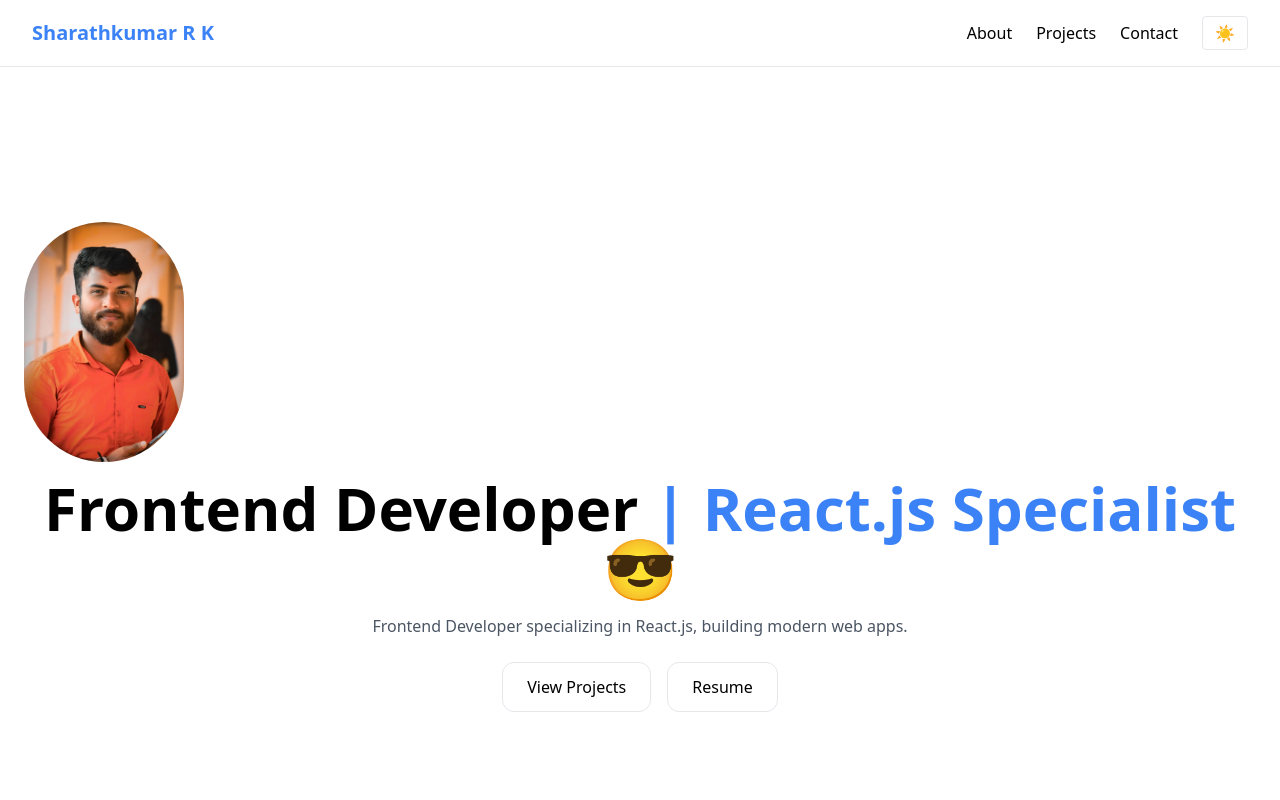
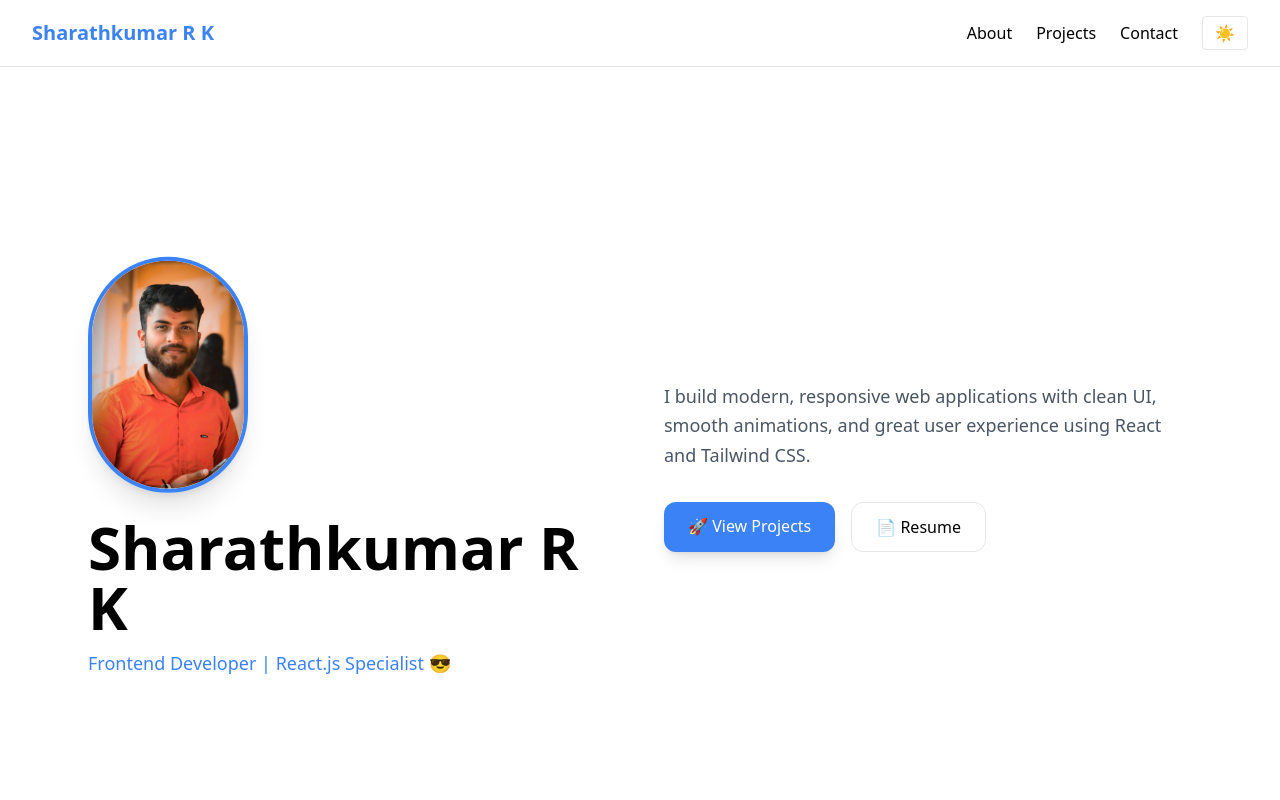
Before and after one commit to SharathkumarRK06/portfolio, a React (Vite) app: page / in a window 1280 px wide. Shown: the top 800 px of the page. Built offline with nearby package versions, Linux system fonts and the light colour scheme; the HTML template or start-up script is replaced by a standard one.

Commit message:
premium hero update

```diff
--- a/src/components/Hero.jsx
+++ b/src/components/Hero.jsx
@@ -1,38 +1,72 @@
 import { motion } from "framer-motion";
-
 
 const Hero = () => {
   return (
-    <section className="min-h-screen flex flex-col justify-center items-center text-center px-6">
-      <motion.h1
-        initial={{ opacity: 0, y: -40 }}
-        animate={{ opacity: 1, y: 0 }}
-        className="text-4xl md:text-6xl font-bold"
+    <section className="min-h-screen flex items-center px-6 max-w-6xl mx-auto relative overflow-hidden">
+
+      {/* 🌈 Background Glow */}
+      <div className="absolute inset-0 -z-10">
+        <div className="w-80 h-80 bg-blue-400/20 blur-3xl rounded-full absolute top-20 left-10"></div>
+        <div className="w-80 h-80 bg-purple-400/20 blur-3xl rounded-full absolute bottom-20 right-10"></div>
+      </div>
+
+      <div className="grid md:grid-cols-2 gap-12 items-center w-full">
+
+        {/* 👤 LEFT SIDE */}
+        <motion.div
+          initial={{ opacity: 0, x: -40 }}
+          animate={{ opacity: 1, x: 0 }}
+          className="text-center md:text-left"
         >
-        <img src="/profile.jpg"
-   className="w-40 h-35 rounded-full mb-4 mx-auto md:mx-0"
+          <motion.img
+            src="/profile.jpg"
+            alt="profile"
+            animate={{ y: [0, -10, 0] }}
+            transition={{ duration: 3, repeat: Infinity }}
+            className="w-40 h-35 rounded-full mb-6 mx-auto md:mx-0 shadow-xl border-4 border-blue-500"
           />
-        Frontend Developer <span className="text-blue-500"> | React.js Specialist😎</span>
-      </motion.h1>
 
-      <p className="mt-4 text-gray-600 dark:text-gray-400 max-w-xl">
-        Frontend Developer specializing in React.js, building modern web apps.
+          <h1 className="text-4xl md:text-6xl font-bold leading-tight">
+            Sharathkumar R K
+          </h1>
+
+          <p className="mt-3 text-blue-500 text-lg">
+            Frontend Developer | React.js Specialist 😎
+          </p>
+        </motion.div>
+
+        {/* ✨ RIGHT SIDE */}
+        <motion.div
+          initial={{ opacity: 0, x: 40 }}
+          animate={{ opacity: 1, x: 0 }}
+          className="text-center md:text-left"
+        >
+          <p className="text-gray-600 dark:text-gray-400 text-lg leading-relaxed max-w-xl">
+            I build modern, responsive web applications with clean UI,
+            smooth animations, and great user experience using React and Tailwind CSS.
           </p>
 
-      <div className="mt-6 flex gap-4">
+          <div className="mt-8 flex gap-4 flex-wrap justify-center md:justify-start">
+
             <a
               href="#projects"
-         className="border px-6 py-3 rounded-xl hover:bg-gray-100 dark:hover:bg-gray-800 transition"
+              className="bg-blue-500 px-6 py-3 rounded-xl text-white hover:bg-blue-600 transition shadow-lg hover:shadow-blue-500/40"
             >
-          View Projects
+              🚀 View Projects
             </a>
 
             <a
               href="/Sharath(IT).pdf"
               target="_blank"
-  className="border px-6 py-3 rounded-xl hover:bg-gray-100 dark:hover:bg-gray-800 transition">
-  Resume
+              rel="noopener noreferrer"
+              className="border px-6 py-3 rounded-xl hover:bg-gray-100 dark:hover:bg-gray-800 transition"
+            >
+              📄 Resume
             </a>
+
+          </div>
+        </motion.div>
+
       </div>
     </section>
   );
```
Lines whose indentation alone changed are shown as unchanged.
